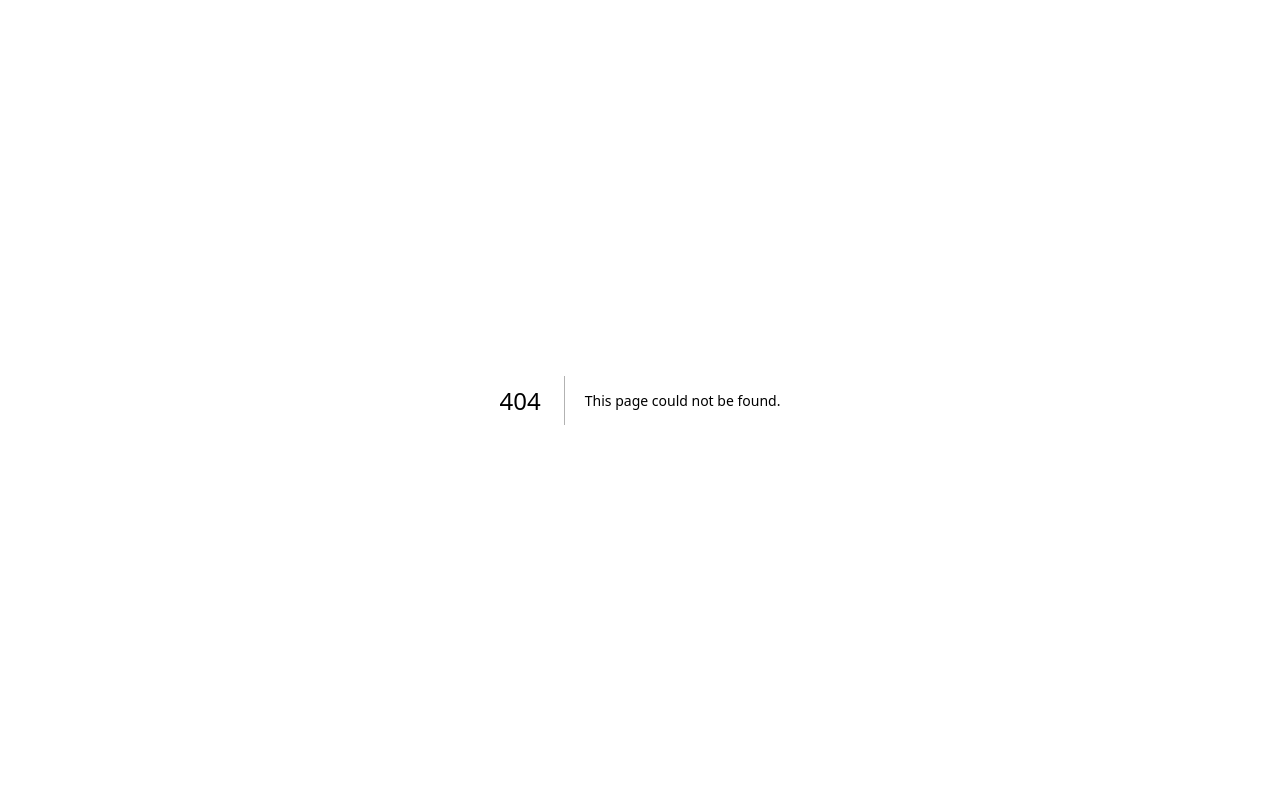
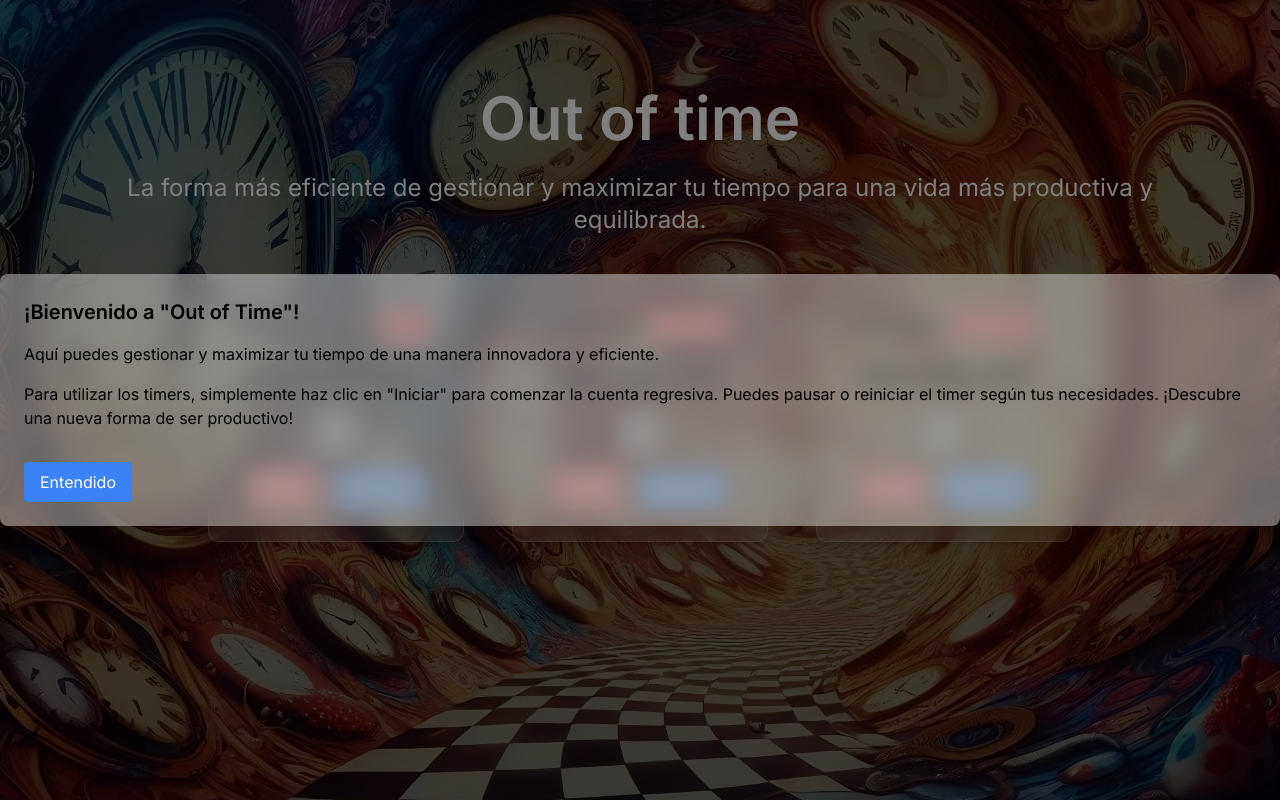
Before and after one commit to oconsl/out-of-time-myb, a Next.js app: page /home-page-ErikaCV in a window 1280 px wide. Before the commit this address had no page. Built offline with nearby package versions, Linux system fonts and the light colour scheme; grey boxes are pictures that could not be loaded.

Commit message:
feat: :lipstick: styled timers section

```diff
--- a/package.json
+++ b/package.json
@@ -18,7 +18,8 @@
     "react": "18.2.0",
     "react-apexcharts": "^1.4.1",
     "react-dom": "18.2.0",
-    "tailwindcss": "3.3.3"
+    "tailwindcss": "3.3.3",
+    "zustand": "^4.4.1"
   },
   "devDependencies": {
     "clsx": "^2.0.0",
--- a/src/app/globals.css
+++ b/src/app/globals.css
@@ -25,3 +25,11 @@ body {
     )
     rgb(var(--background-start-rgb));
 }
+
+/* Para el efecto vidriado */
+.glass-effect {
+  background: rgba( 255, 255, 255, 0.1 );
+  backdrop-filter: blur( 10px );
+  border-radius: 10px;
+  border: 1px solid rgba( 255, 255, 255, 0.18 );
+}
--- /dev/null
+++ b/src/app/home-page-ErikaCV/page.jsx
@@ -0,0 +1,86 @@
+"use client";
+import { useState, useEffect } from "react";
+import Timer from "@/components/Timer";
+import Image from "next/image";
+import clock from "@/assets/OIG-transformed.webp";
+import "@/app/globals.css";
+
+export default function HomePage() {
+  const [showModal, setShowModal] = useState(false);
+
+  useEffect(() => {
+    if (!localStorage.getItem("modalShown")) {
+      setShowModal(true);
+    }
+  }, []);
+
+  const closeModal = () => {
+    setShowModal(false);
+    localStorage.setItem("modalShown", "true");
+  };
+  return (
+    <main className="flex flex-col items-center justify-between">
+      {showModal && (
+        <div className="fixed top-0 left-0 w-full h-full flex items-center justify-center z-50 bg-opacity-50 bg-black">
+          <div className="bg-opacity-40 bg-white p-6 rounded-lg shadow-lg backdrop-blur-md">
+            <h2 className="text-xl font-semibold mb-4">
+              ¡Bienvenido a "Out of Time"!
+            </h2>
+            <p className="mt-2 mb-4">
+              Aquí puedes gestionar y maximizar tu tiempo de una manera
+              innovadora y eficiente.
+            </p>
+            <p className="mt-2 mb-4">
+              Para utilizar los timers, simplemente haz clic en "Iniciar" para
+              comenzar la cuenta regresiva. Puedes pausar o reiniciar el timer
+              según tus necesidades. ¡Descubre una nueva forma de ser
+              productivo!
+            </p>
+            <button
+              onClick={closeModal}
+              className="mt-4 bg-blue-500 text-white px-4 py-2 rounded hover:bg-blue-600"
+            >
+              Entendido
+            </button>
+          </div>
+        </div>
+      )}
+      <div className="relative w-full md:h-screen">
+        <div className="absolute inset-0 bg-black opacity-50 z-5"></div>
+
+        <div className="absolute inset-0 z-[-10] overlay-effect">
+          <Image src={clock} alt="clock" layout="fill" objectFit="cover" />
+        </div>
+        <div className="relative inset-0 flex flex-col items-center justify-center z-10 m-16">
+          <h1 className="text-4xl font-semibold text-center text-white my-6 md:text-6xl">
+            Out of time
+          </h1>
+          <section>
+            <p className="text-lg text-center text-white mb-10 md:text-2xl">
+              La forma más eficiente de gestionar y maximizar tu tiempo para una
+              vida más productiva y equilibrada.
+            </p>
+            <div className="flex flex-col justify-center items-center gap-12 md:flex-row">
+              <Timer
+                title="Comer"
+                category="Salud"
+                className="glass-effect bg-opacity-50 hover:scale-105 hover:opacity-90 transform transition-transform duration-500 ease-in-out"
+              />
+
+              <Timer
+                title="Trabajar"
+                category="Obligatorio"
+                className="glass-effect bg-opacity-50 hover:scale-105 hover:opacity-90 transform transition-transform duration-500 ease-in-out"
+              />
+              <Timer
+                title="Estudiar"
+                category="Obligatorio"
+                className="glass-effect bg-opacity-50 hover:scale-105 hover:opacity-90 transform transition-transform duration-500 ease-in-out"
+              />
+            </div>
+          </section>
+        </div>
+      </div>
+    </main>
+  );
+}
--- /dev/null
+++ b/src/components/Store.jsx
@@ -0,0 +1,14 @@
+import create from 'zustand'
+
+const useTimerStore = create((set) => ({
+  seconds: 0, // Aseguramos que el estado inicial es un número
+  isRunning: false,
+  setSeconds: (seconds) => {
+    // Verificamos que 'seconds' es un número antes de actualizar el estado
+    if (typeof seconds === 'number') {
+      set({ seconds })
+    }
+  },
+  toggleIsRunning: () => set((state) => ({ isRunning: !state.isRunning }))
+}))
+export default useTimerStore
--- a/src/components/Timer.jsx
+++ b/src/components/Timer.jsx
@@ -1,20 +1,24 @@
 'use client'
-
 import { useState, useEffect } from 'react'
 import { cn } from '@/utils/cn'
 
+// Definimos una constante para un segundo en milisegundos.
 const ONE_SECOND_IN_MS = 1000
 
-export default function Timer ({ title, category, className }) {
-  const [timer, setTimer] = useState(0)
+// Componente Timer
+export default function Timer({ title, category, className }) {
+  // Declaramos el estado para contar los segundos.
+  const [seconds, setSeconds] = useState(0)
+  // Declaramos el estado para saber si el temporizador está funcionando.
   const [isRunning, setIsRunning] = useState(false)
 
+  // Utilizamos useEffect para manejar el intervalo de tiempo.
   useEffect(() => {
     let timerInterval
 
     if (isRunning) {
       timerInterval = setInterval(() => {
-        setTimer((prev) => prev + 1)
+        setSeconds((prev) => prev + 1)
       }, ONE_SECOND_IN_MS)
     } else {
       clearInterval(timerInterval)
@@ -23,16 +27,92 @@ export default function Timer ({ title, category, className }) {
     return () => clearInterval(timerInterval)
   }, [isRunning])
 
-  const handleClick = () => {
+  // Función para manejar el clic en el botón de inicio/parada.
+  const handleToggle = () => {
     setIsRunning((prev) => !prev)
   }
 
-  return (
-    <button className={cn('bg-red-400 rounded-md p-2', className)} onClick={handleClick}>
-      <h3>{title}</h3>
-      <p>{timer}</p>
-      <span className={cn('bg-red-500 rounded-md p-2', className)}>{category}</span>
-      <img className='w-10 h-10' src="https://images.vexels.com/media/users/3/140908/isolated/lists/bdc30bbe3c022a11e2d7fd0e642c61ae-icono-de-libro-abierto.png" alt='svg icon' />
-    </button>
+  // Función para manejar el clic en el botón de reinicio.
+  const handleReset = () => {
+    setSeconds(0)
+  }
+
+
+  // Función para formatear el tiempo en el formato HH:MM:SS
+  const formatTime = (timeInSeconds) => {
+    const hours = Math.floor(timeInSeconds / 3600) // Calculamos las horas.
+    const minutes = Math.floor((timeInSeconds - (hours * 3600)) / 60) // Calculamos los minutos.
+    const seconds = timeInSeconds - (hours * 3600) - (minutes * 60) // Calculamos los segundos.
+
+    // Rellenamos con ceros a la izquierda si es necesario.
+    const paddedHours = String(hours).padStart(2, '0')
+    const paddedMinutes = String(minutes).padStart(2, '0')
+    const paddedSeconds = String(seconds).padStart(2, '0')
+
+    // Devolvemos el tiempo formateado.
+    return `${paddedHours}:${paddedMinutes}:${paddedSeconds}`
+  }
+
+  // Renderizamos el componente.
+ return (
+    <div className={cn('bg-white p-8 rounded-lg shadow-lg w-64', className)}>
+      <div className="flex justify-between items-center mb-4">
+        <h3 className="text-2xl font-semibold">{title}</h3>
+        <span className="bg-red-500 text-white rounded-full px-2 py-1 text-sm">{category}</span>
+      </div>
+      <div className="flex justify-center items-center mb-4">
+        <p className="text-4xl font-bold">{formatTime(seconds)}</p>
+      </div>
+      <div className="flex justify-center items-center mb-4">
+        <img className="w-10 h-10" src="https://images.vexels.com/media/users/3/140908/isolated/lists/bdc30bbe3c022a11e2d7fd0e642c61ae-icono-de-libro-abierto.png" alt="svg icon" />
+      </div>
+      <div className="flex justify-around">
+        <button className="bg-red-400 text-white rounded-full px-4 py-2" onClick={handleToggle}>
+          {isRunning ? 'Parar' : 'Iniciar'}
+        </button>
+        <button className="bg-blue-400 text-white rounded-full px-4 py-2" onClick={handleReset}>
+          Reiniciar
+        </button>
+      </div>
+    </div>
   )
 }
+
+
+// 'use client'
+// import { useState, useEffect } from 'react'
+// import { cn } from '@/utils/cn'
+
+// const ONE_SECOND_IN_MS = 1000
+
+// export default function Timer ({ title, category, className }) {
+//   const [timer, setTimer] = useState(0)
+//   const [isRunning, setIsRunning] = useState(false)
+
+//   useEffect(() => {
+//     let timerInterval
+
+//     if (isRunning) {
+//       timerInterval = setInterval(() => {
+//         setTimer((prev) => prev + 1)
+//       }, ONE_SECOND_IN_MS)
+//     } else {
+//       clearInterval(timerInterval)
+//     }
+
+//     return () => clearInterval(timerInterval)
+//   }, [isRunning])
+
+//   const handleClick = () => {
+//     setIsRunning((prev) => !prev)
+//   }
+
+//   return (
+//     <button className={cn('bg-red-400 rounded-md p-2', className)} onClick={handleClick}>
+//       <h3>{title}</h3>
+//       <p>{timer}</p>
+//       <span className={cn('bg-red-500 rounded-md p-2', className)}>{category}</span>
+//       <img className='w-10 h-10' src="https://images.vexels.com/media/users/3/140908/isolated/lists/bdc30bbe3c022a11e2d7fd0e642c61ae-icono-de-libro-abierto.png" alt='svg icon' />
+//     </button>
+//   )
+// }
--- a/tailwind.config.js
+++ b/tailwind.config.js
@@ -12,6 +12,7 @@ module.exports = {
         'gradient-conic':
           'conic-gradient(from 180deg at 50% 50%, var(--tw-gradient-stops))',
       },
+
     },
   },
   plugins: [],
```
Also changed, not shown: src/assets/OIG-transformed.webp (added), 1 other file (tests, documents, lock files or other folders).
